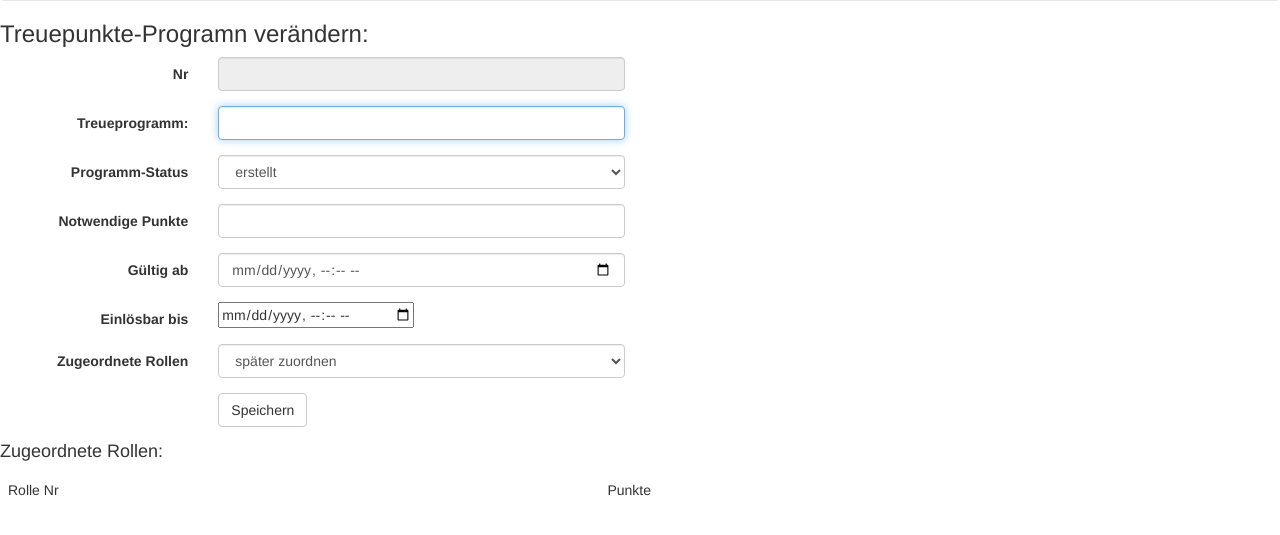
After one commit to olafguesswhapp/QPoints, a Node project: template views/programs/edit.handlebars in a window 1280 px wide. The commit adds this page. Shown: the part 51-586 px from the top of the page. Run offline with Node 20 templates, Linux system fonts and the light colour scheme; the template is opened without the code that fills it, so the values that code supplies are empty; some libraries are stand-ins or nearby versions.

Commit message:
Added Program Edit site to change current program

```diff
--- a/controllers/newsfeed.js
+++ b/controllers/newsfeed.js
@@ -359,8 +359,6 @@ module.exports = {
     }, // newsEdit
 
     processNewsEdit: function (req, res, next) {
-        console.log('back home');
-        console.log(req.body);
         NewsFeed.findById(req.body.newsFeedId, function(err, newsfeed){
             newsfeed.newsTitle = req.body.newsTitle;
             newsfeed.newsMessage = req.body.newsMessage;
--- a/index.js
+++ b/index.js
@@ -56,6 +56,13 @@ var handlebars = require('express3-handlebars')
         },
         newsLimitCheck: function(value1, value2, options) {
             if (value1 < value2) {
+                return options.fn(this);
+            } else {
+                return options.inverse(this);
+            }
+        },
+        contentCheck: function(value1, value2, options) {
+            if (value1 == value2) {
                 return options.fn(this);
             } else {
                 return options.inverse(this);
@@ -137,6 +144,7 @@ https.createServer(sslOptions, app).listen(app.get('port'), function(){
     console.log('Express HTTPS started in ' + app.get('env') + ' mode on port ' + app.get('port') + '.');
 });
 
+// IN ORDER TO RUN ON HTTP instead of https
 // app.listen(app.get('port'), function(){
 //   console.log( 'Express started on http://localhost:' +
 //     app.get('port') + '; press Ctrl-C to terminate.' );
--- /dev/null
+++ b/views/programs/edit.handlebars
@@ -0,0 +1,95 @@
+<h3>{{customerCompany}} Treuepunkte-Programn verändern:</h3>
+
+<div class="formContainer">
+    <form class="form-horizontal newsletterForm" role="form" action="/programm/edit/{{programNr}}" method="POST">
+        <input type="hidden" name="customerId" value="{{customerId}}">
+        <input type="hidden" name="programId" value="{{programId}}">
+        <input type="hidden" name="programNr" value="{{programNr}}">
+        <input type="hidden" name="createdById" value="{{createdById}}">
+
+        <div class="form-group">
+            <label for="fieldNr" class="col-sm-2 control-label">Nr</label>
+            <div class="col-sm-4">
+                <input type="text" class="form-control" value="{{programNr}}" required id="fieldNr"
+                name="programNr" disabled>
+            </div>
+        </div>
+        <div class="form-group">
+            <label for="fieldProgramName" class="col-sm-2 control-label">Treueprogramm:</label>
+            <div class="col-sm-4">
+                <input type="text" class="form-control" value="{{programName}}" required id="fieldProgramName"
+                name="programName">
+            </div>
+        </div>
+        <div class="form-group">
+            <label for="fieldProgramStatus" class="col-sm-2 control-label">Programm-Status</label>
+            <div class="col-sm-4">
+                <select class="form-control" name="programStatus">
+                    <option value="erstellt" >erstellt</option>
+                    <option value="aktiviert" {{#contentCheck programStatus 'aktiviert'}}selected{{/contentCheck}}>aktiviert</option>
+                    <option value="inaktiv" {{#contentCheck programStatus 'inaktiv'}}selected{{/contentCheck}}>inaktiv</option>
+                </select>
+            </div>
+        </div>
+        <div class="form-group">
+            <label for="fieldGoalCount" class="col-sm-2 control-label">Notwendige Punkte</label>
+            <div class="col-sm-4">
+                <input type="number" class="form-control" value="{{goalToHit}}" required id="fieldGoalCount"
+                name="goalToHit">
+            </div>
+        </div>
+        <div class="form-group">
+            <label for="fieldStartDate" class="col-sm-2 control-label">Gültig ab</label>
+            <div class="col-sm-4">
+        <input type="datetime-local" value="{{startDate}}" class="form-control" id="fieldstartDate" name="startDate">
+            </div>
+        </div>
+        <div class="form-group">
+            <label for="fieldDeadlineSubmit" class="col-sm-2 control-label">Einlösbar bis</label>
+            <div class="col-sm-4">
+                <input type="datetime-local" value={{deadlineSubmit}} class="form-control" required
+                id="fieldDeadlineSubmit" name="deadlineSubmit">
+            </div>
+        </div>
+        <div class="form-group">
+            <label for="fieldAllocatedReels" class="col-sm-2 control-label">Zugeordnete Rollen</label>
+            <div class="col-sm-4">
+                <select class="form-control" name="newReelId">
+                    <option value="">später zuordnen</option>
+                    {{#each reels}}<option value="{{reelId}}">{{reelNr}}</option>{{/each}}
+                </select>
+            </div>
+        </div>
+        <div class="form-group">
+            <div class="col-sm-offset-2 col-sm-4">
+                <button type="submit" class="btn btn-default">Speichern</button>
+            </div>
+        </div>
+    </form>
+    <script type="text/javascript">document.getElementById('fieldProgramName').focus();</script>
+</div>
+
+<h4>Zugeordnete Rollen:</h4>
+<table class="table table-striped table-hover">
+  <thead>
+    <tr>
+      <td>Rolle Nr</td>
+      <td>Punkte</td>
+      <td></td>
+    </tr>
+  </thead>
+  <tbody>
+    {{#allocatedReels}}
+    <tr class='clickableRow' onclick="window.document.location='/rollen/{{nr}}';">
+      <td>{{nr}}</td>
+      <td>{{activatedCodes}} von {{quantityCodes}}</td>
+      <td>{{#contentCheck activatedCodes '0'}}
+        <form id="my_form" action="/rolletrennen" method="POST">
+          <input type="hidden" name="programId" value="{{../../programId}}">
+          <input type="hidden" name="programNr" value="{{../../programNr}}">
+          <input type="hidden" name="reelNr" value="{{nr}}">
+          <button type="submit" style="border:none; background-color:transparent;"><img src="{{static '/images/delete-icon.png'}}"></button></form>{{/contentCheck}}</td>
+    </tr>
+    {{/allocatedReels}}
+  </tbody>
+</table>
```
Also changed, not shown: controllers/programs.js (+125 -16 lines), views/programs/detail.handlebars (+10 -1 lines).
